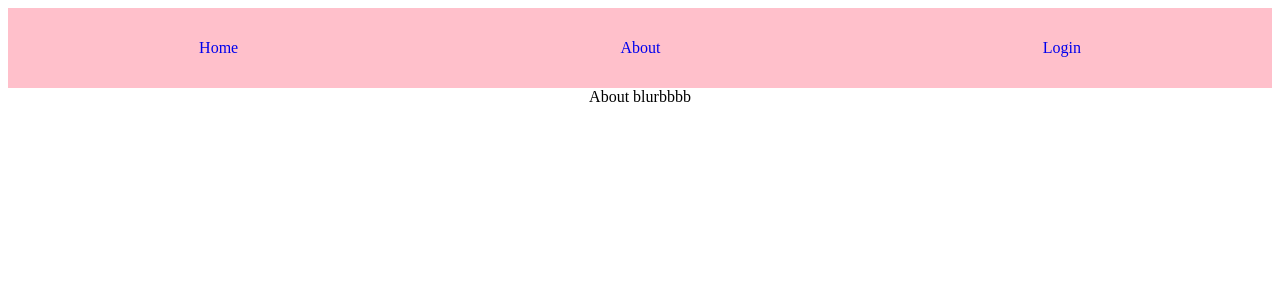
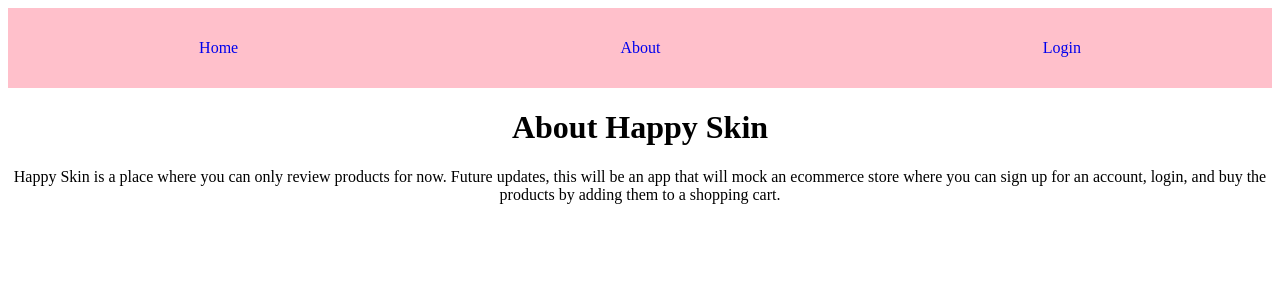
Before and after one commit to hpmarsle/happyskin, a React (Create React App) app: page /about in a window 1280 px wide. Shown: the top 300 px of the page. Built offline with nearby package versions, Linux system fonts and the light colour scheme; no server answers.

Commit message:
render About page mockup

```diff
--- a/src/components/navigation/About.js
+++ b/src/components/navigation/About.js
@@ -3,7 +3,11 @@ import React from 'react'
 export default function About() {
     return (
         <div>
-            About blurbbbb
+            <h1>About Happy Skin</h1>
+            <p>
+                Happy Skin is a place where you can only review products for now.
+                Future updates, this will be an app that will mock an ecommerce store where you can sign up for an account, login, and buy the products by adding them to a shopping cart.
+            </p>
         </div>
     )
 }
```
